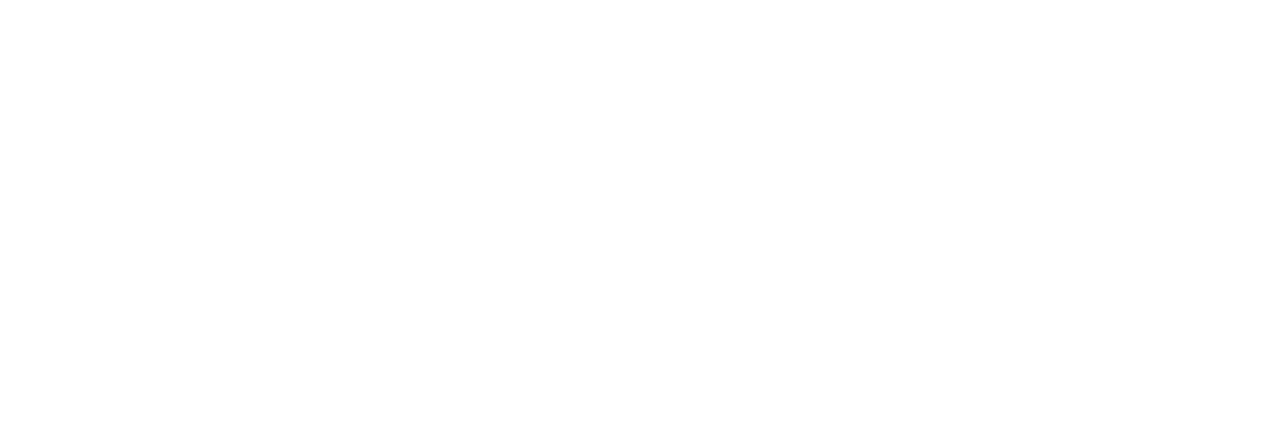
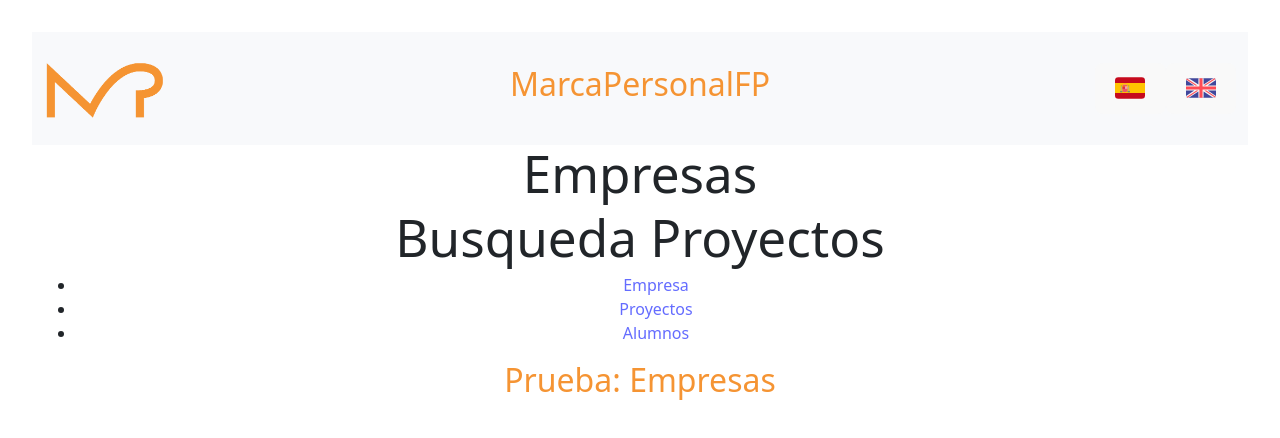
Before and after one commit to danstort/marcaPersonalFP_Cliente, a React (Vite) app: page /empresa/proyectos in a window 1280 px wide. Before the commit this address had no page. Shown: the top 438 px of the page. Built offline with nearby package versions, Linux system fonts and the light colour scheme.

Commit message:
viernes mañana

```diff
--- a/src/App.jsx
+++ b/src/App.jsx
@@ -1,6 +1,4 @@
 import { useState } from 'react'
-import reactLogo from './assets/react.svg'
-import viteLogo from '/vite.svg'
 import './App.css'
 import Home from './pages//home/Home'
 import CentroEducativo from './pages/centroEducativo/CentroEducativo'
@@ -8,7 +6,9 @@
 import Alumno from './pages/alumno/Alumno'
 import { Routes, Route } from 'react-router-dom'
 import IdiomaContext from './context/IdiomaContext'
-import SelectorIdiomas from './components/selectoridiomas/SelectorIdiomas'
+import BusquedaProyectos from './pages/empresa/busquedaProyectos/BusquedaProyectos'
+import BusquedaAlumnos from './pages/empresa/busquedaAlumnos/BusquedaAlumnos'
+
 
 
 function App() {
@@ -30,7 +30,8 @@
         <Route path="/empresa" element={<Empresa cambiarIdioma={cambiarIdioma}/>} />
         <Route path="/centroeducativo" element={<CentroEducativo cambiarIdioma={cambiarIdioma} />} />
         <Route path="/alumno" element={<Alumno cambiarIdioma={cambiarIdioma}/>} />
-        <Route path="/empresa/alumno" element={<h1>En construcción</h1>} />
+        <Route path="/empresa/alumnos" element={<BusquedaAlumnos cambiarIdioma={cambiarIdioma}/>} />
+        <Route path="/empresa/proyectos" element={<BusquedaProyectos cambiarIdioma={cambiarIdioma}/>} />
 
       </Routes>
       </IdiomaContext.Provider>
--- /dev/null
+++ b/src/components/menuempresa/MenuEmpresa.jsx
@@ -0,0 +1,15 @@
+import React from 'react';
+import { Link } from 'react-router-dom';
+
+const MenuEmpresa = () => {
+    return (
+        <nav>
+            <ul>
+                <li><Link to="/empresa" className="active">Empresa</Link></li>
+                <li><Link to="/empresa/proyectos" className="active">Proyectos</Link></li>
+                <li><Link to="/empresa/alumnos" className="active">Alumnos</Link></li>
+            </ul>
+        </nav>
+    );
+    }
+export default MenuEmpresa;
--- a/src/components/pie/Footer.jsx
+++ b/src/components/pie/Footer.jsx
@@ -13,6 +13,8 @@
   const counts = useCounts();
 
   const idioma = useContext(IdiomaContext);
+
+  console.log(counts.buscando);
 
     return (
         <footer className='borde row fondoFooter'>
--- a/src/hooks/useCounts.jsx
+++ b/src/hooks/useCounts.jsx
@@ -6,9 +6,9 @@
 const [buscando, setBuscando] = useState(false);
 
 const [counts, setCounts] = useState({
-    numeroEmpresas: 0,
-    numeroProyectos: 0,
-    numeroAlumnos: 0,
+    numeroEmpresas: -1,
+    numeroProyectos: -1,
+    numeroAlumnos: -1,
   });
 
 
@@ -16,13 +16,16 @@
 
         setBuscando(true);
 
+
       getCounts({tabla: "empresas"}).then(valor => {
 
           setCounts(counts => ({
             ...counts,
             numeroEmpresas: valor.count,
+
           }));
           console.log(valor);
+
         });
 
         getCounts({tabla: "proyectos"}).then(valor => {
@@ -32,6 +35,7 @@
             numeroProyectos: valor.count,
           }));
           console.log(valor);
+
         });
 
         getCounts({tabla: "users"}).then(valor => {
@@ -41,15 +45,18 @@
             numeroAlumnos: valor.count,
           }));
           console.log(valor);
+          //setBuscando(false);
 
-          setBuscando(false);
+
         });
+
+
+
+
   }
 
 
   useEffect(obtenerCounts, []);
-
-
 
     return {buscando, counts};
 
--- /dev/null
+++ b/src/pages/empresa/busquedaAlumnos/BusquedaAlumnos.jsx
@@ -0,0 +1,8 @@
+const BusquedaProyectos = () => {
+    return (
+        <>
+        <h1>Busqueda Alumnos</h1>
+        </>
+    )
+}
+export default BusquedaProyectos;
--- /dev/null
+++ b/src/pages/empresa/busquedaProyectos/BusquedaProyectos.jsx
@@ -0,0 +1,33 @@
+import React, { useState } from 'react'
+import { useContext } from 'react'
+import IdiomaContext from '../../../context/IdiomaContext'
+import idiomas from '../../../mocks/idiomas-mock'
+import Empresa from '../Empresa'
+import MenuEmpresa from '../../../components/menuempresa/MenuEmpresa'
+
+const BusquedaProyectos = (props) => {
+
+    const [idiomaElegido, setIdioma] = useState();
+
+    function cambiarIdioma(idiomaElegido) {
+        setIdioma(idiomaElegido);
+        mandarIdioma(idiomaElegido);
+    }
+
+    function mandarIdioma(idiomaElegido) {
+        props.cambiarIdioma(idiomaElegido);
+    }
+
+
+    const idioma = useContext(IdiomaContext);
+    return (
+        <>
+            <Empresa cambiarIdioma={cambiarIdioma} />
+            <h1>Busqueda Proyectos</h1>
+            <MenuEmpresa />
+            <h2>Prueba: {idiomas[idioma].footer.empresas}</h2>
+        </>
+    )
+}
+
+export default BusquedaProyectos;
--- a/src/pages/home/Home.jsx
+++ b/src/pages/home/Home.jsx
@@ -10,10 +10,10 @@
 
 const Home = (props) => {
 
-    const [idioma, setIdioma] = useState('es');
+    const [idioma, setIdioma] = useState();
 
     function cambiarIdioma(idiomaElegido) {
-        setIdioma(idiomaElegido);
+        setIdioma(idioma);
         mandarIdioma(idiomaElegido);
     }
 
```
